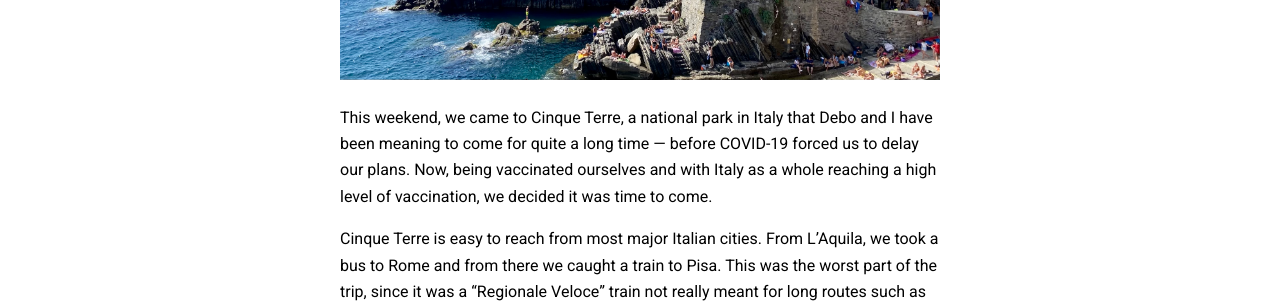
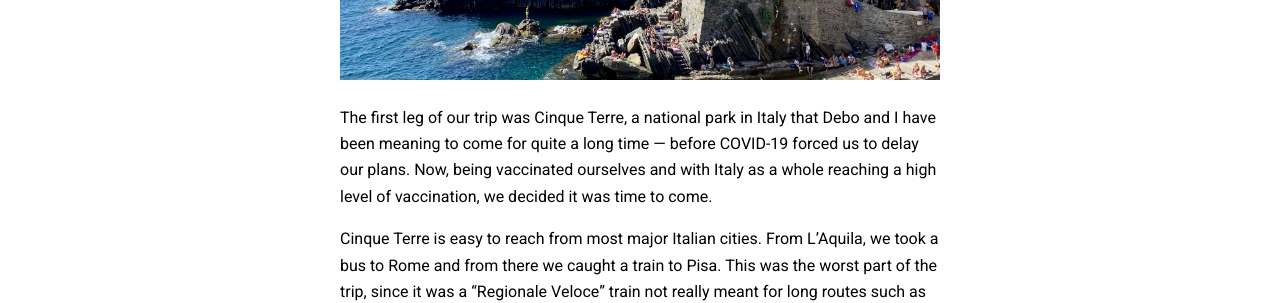
Before and after one commit to RenanGreca/RnD, a Jekyll site: the page built from _posts/2021-08-05-cinque-terre.md, in a window 1280 px wide and 900 px high. Shown: the part 418-721 px from the top of the window. Built offline with Jekyll 4.4.1, drawn with Linux system fonts in a browser that asks for light colours; nearby versions of some CDN libraries.

```diff
--- a/_posts/2021-08-05-cinque-terre.md
+++ b/_posts/2021-08-05-cinque-terre.md
@@ -7,7 +7,7 @@
 image: 2021-08-05-cinque-terre.jpeg
 ---
 
-This weekend, we came to Cinque Terre, a national park in Italy that Debo and I have been meaning to come for quite a long time — before COVID-19 forced us to delay our plans.
+The first leg of our trip was Cinque Terre, a national park in Italy that Debo and I have been meaning to come for quite a long time — before COVID-19 forced us to delay our plans.
 Now, being vaccinated ourselves and with Italy as a whole reaching a high level of vaccination, we decided it was time to come.
 
 Cinque Terre is easy to reach from most major Italian cities.
```
Also changed, not shown: _posts/2021-07-29-trip-overview.md (+1 -1 lines).
